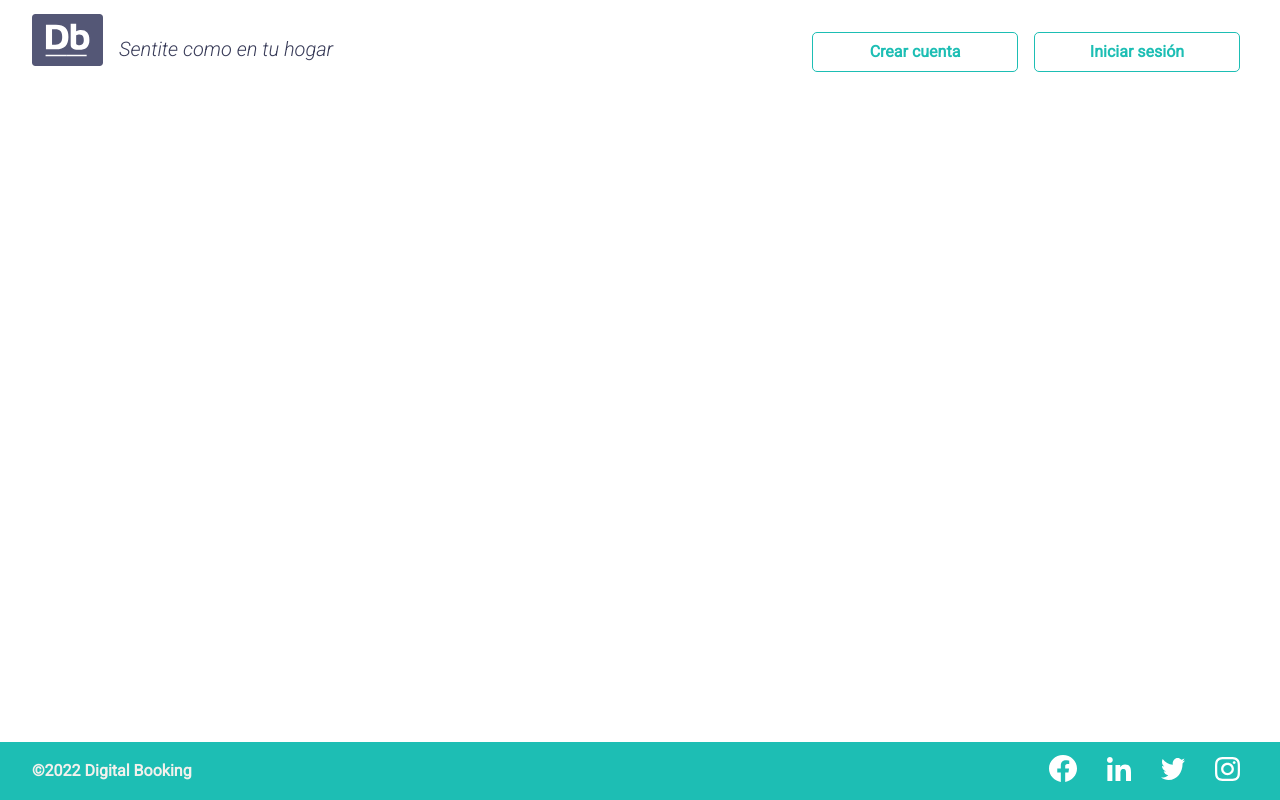
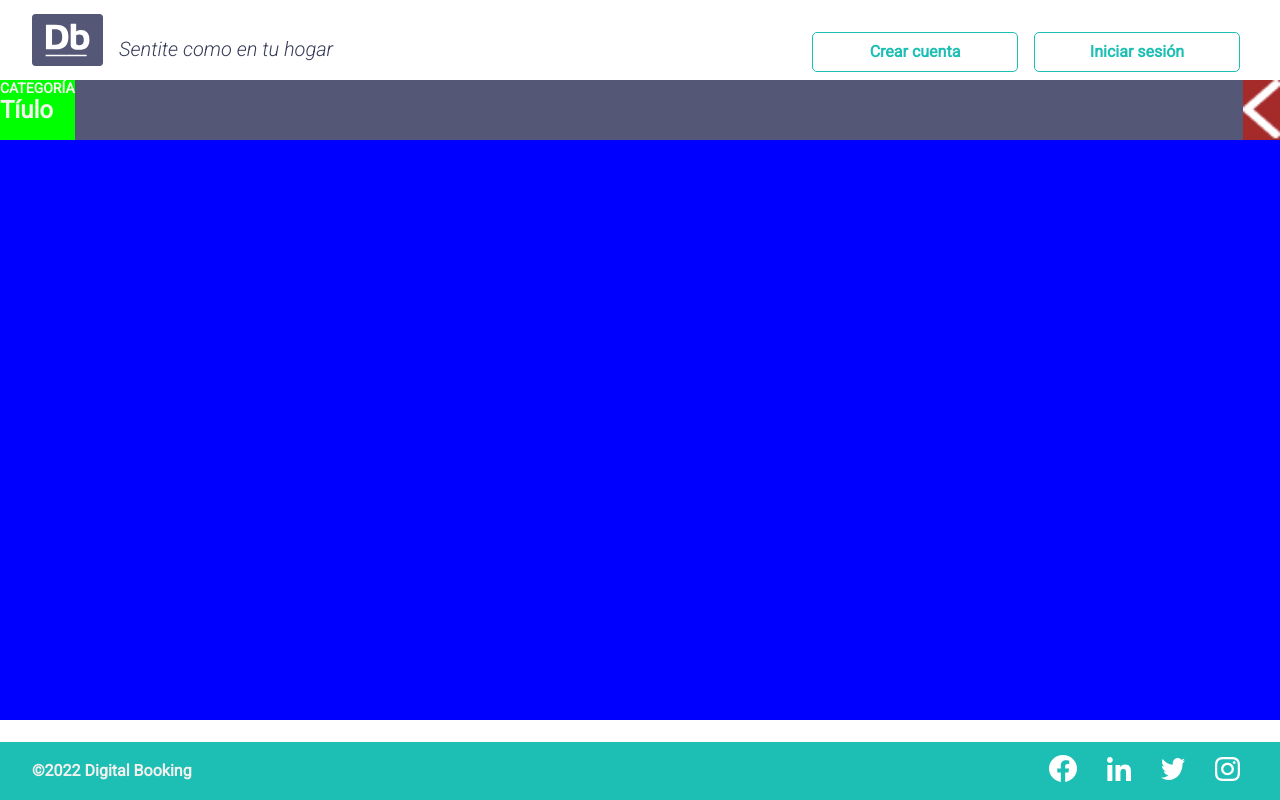
Before and after one commit to animolina/IntegrationProyectCTD, a React (Vite) app in the folder frontend/: page /product-details in a window 1280 px wide. Built offline with nearby package versions, Linux system fonts and the light colour scheme.

Commit message:
add header

```diff
--- a/frontend/src/AppRouter.jsx
+++ b/frontend/src/AppRouter.jsx
@@ -6,6 +6,7 @@ import Login from './pages/Login';
 import SignUp from './pages/SignUp';
 import Header from './components/Header';
 import Footer from './components/Footer';
+import ProductDetails from './pages/ProductDetails';
 
 function AppRouter() {
 	const [user, setUser] = useState(null);
@@ -20,6 +21,11 @@ function AppRouter() {
 					<Route exact path='/' element={<App />}></Route>
 					<Route exact path='login' element={<Login />}></Route>
 					<Route exact path='sign-up' element={<SignUp />}></Route>
+					<Route
+						exact
+						path='product-details'
+						element={<ProductDetails />}
+					></Route>
 				</Routes>
 				<Footer />
 			</BrowserRouter>
--- /dev/null
+++ b/frontend/src/components/ProductDetailsHeader.jsx
@@ -0,0 +1,14 @@
+import styles from '../styles/productDetailsHeader.module.css';
+import backArrow from '../assets/imgs/backArrow.png';
+
+export default function ProductDetailsHeader() {
+	return (
+		<header className={styles.productDetailsHeader}>
+			<div className={styles.container}>
+				<p className={styles.productDetailsCategory}>CATEGORÍA</p>
+				<h2 className={styles.productDetailsTitle}>Tíulo</h2>
+			</div>
+			<img className={styles.backArrow} src={backArrow} alt='' />
+		</header>
+	);
+}
--- a/frontend/src/context/Store.jsx
+++ b/frontend/src/context/Store.jsx
@@ -11,7 +11,7 @@ const AppContext = createContext({
 });
 
 export default function Store({ children }) {
-	const [categories, setCategories] = useState([]);
+	const [categories, setCategories] = useState(null);
 	const [products, setProducts] = useState([]);
 	const [cities, setCities] = useState([]);
 
--- a/frontend/src/main.css
+++ b/frontend/src/main.css
@@ -7,9 +7,19 @@
 	--details-color: #545776;
 	--white-color: #fff;
 
+	--font-heading1: bold 24px 'Roboto';
+	--font-heading2: bold 20px 'Roboto';
+	--font-heading3: bold 16px 'Roboto';
+	--font-heading4: bold 14px 'Roboto';
+
+	--font-botton1: bold 14px 'Roboto';
+	--font-botton2: bold 16px 'Roboto';
+
+	--font-text1: medium 14px 'Roboto';
+	--font-text2: medium 12px 'Roboto';
 }
-
 a {
+	font-weight: bolder;
 	all: unset;
 	cursor: pointer;
 }
--- /dev/null
+++ b/frontend/src/pages/ProductDetails.jsx
@@ -0,0 +1,10 @@
+import ProductDetailsHeader from '../components/ProductDetailsHeader';
+import styles from '../styles/productDetails.module.css';
+
+export default function ProductDetails() {
+	return (
+		<div className={styles.productDetailsContainer}>
+			<ProductDetailsHeader />
+		</div>
+	);
+}
--- /dev/null
+++ b/frontend/src/styles/productDetails.module.css
@@ -0,0 +1,8 @@
+.productDetailsContainer {
+	background: blue;
+	position: relative;
+	margin-top: 5rem;
+	display: flex;
+	height: 80vh;
+	width: 100vw;
+}
--- /dev/null
+++ b/frontend/src/styles/productDetailsHeader.module.css
@@ -0,0 +1,31 @@
+.productDetailsHeader {
+	display: flex;
+	justify-content: space-between;
+	background: var(--details-color);
+	position: relative;
+	color: var(--bg-color);
+	display: flex;
+	height: 3.75rem;
+	width: 100vw;
+	font-weight: bold;
+}
+
+.container {
+	display: flex;
+	flex-direction: column;
+	align-items: flex-start;
+	background-color: #00ff00;
+}
+.productDetailsTitle {
+	font: var(--font-heading1);
+	margin: 0;
+}
+
+.productDetailsCategory {
+	margin: 0;
+	font: var(--font-heading4);
+}
+
+.backArrow {
+	background-color: brown;
+}
```
Also changed, not shown: frontend/src/components/CategoryListCard.jsx (+7 -1 lines), frontend/src/assets/imgs/backArrow.png (added).
